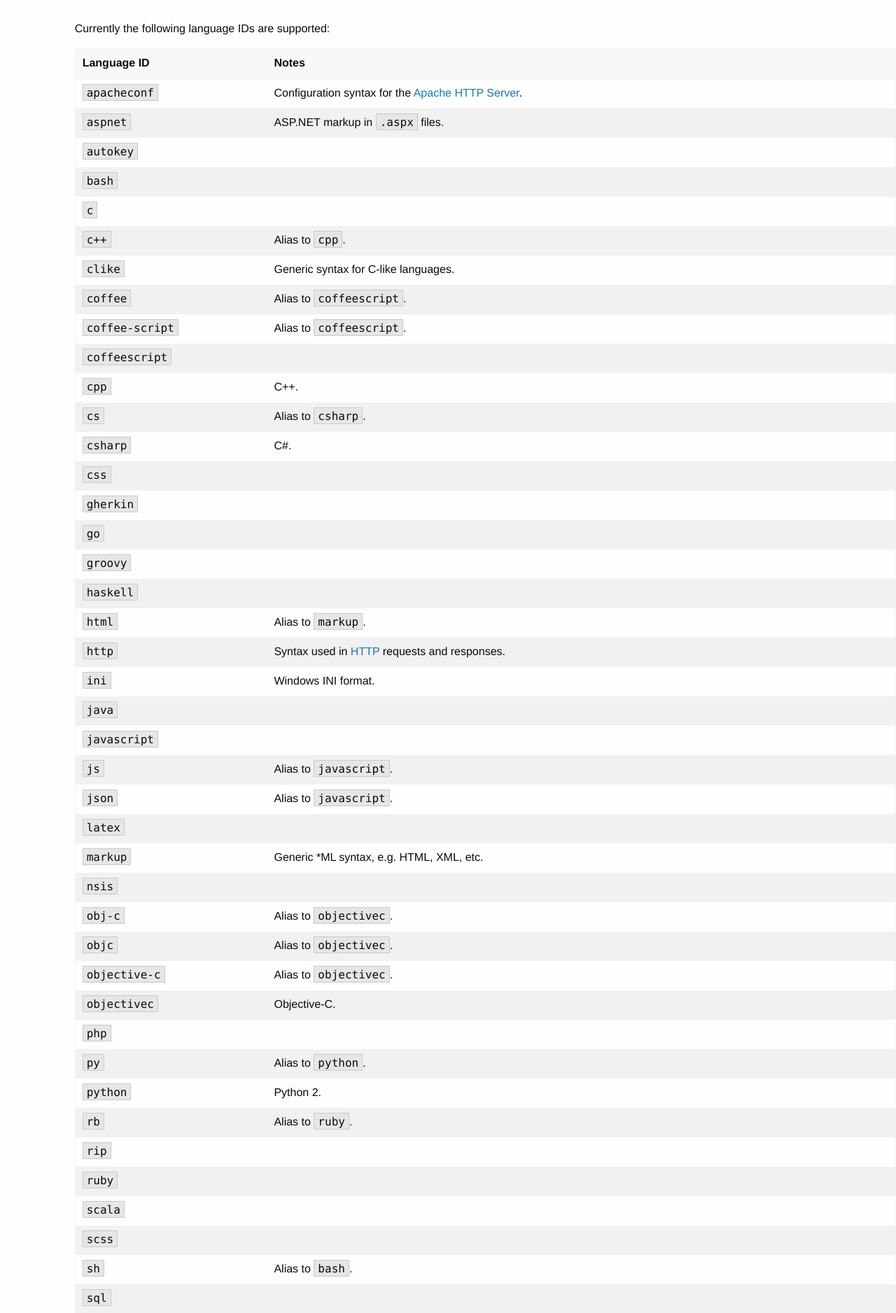
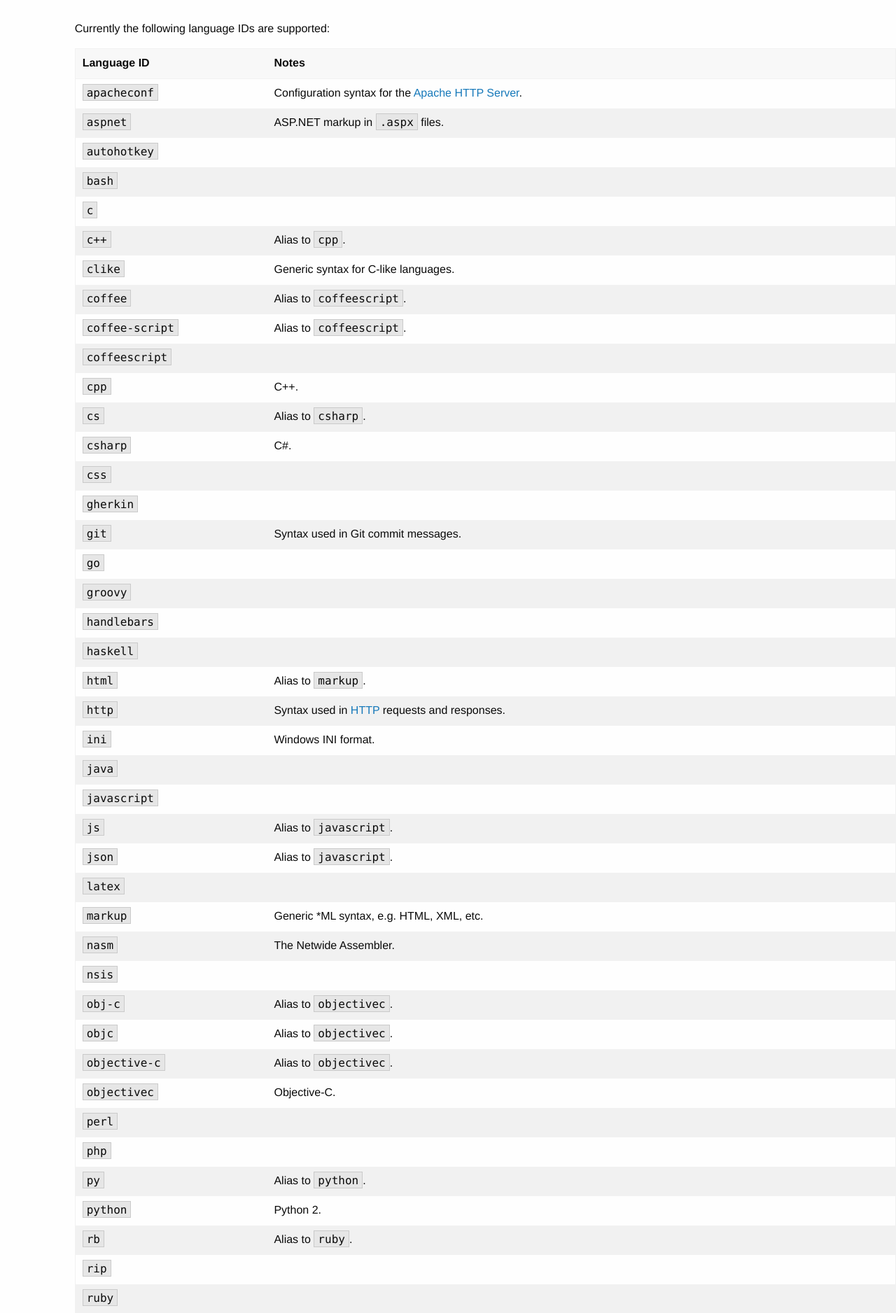
Before and after one commit to MacDownApp/macdown-site-django, a Django app: template pages/templates/pages/features.html in a window 1280 px wide. Shown: the part 1665-3541 px from the top of the page at 70% size. Run offline with Django 3.2, Linux system fonts and the light colour scheme; the template is opened without the code that fills it, so the values that code supplies are empty; some libraries are stand-ins or nearby versions.

Commit message:
Update Prism language list

```diff
--- a/pages/templates/pages/features.html
+++ b/pages/templates/pages/features.html
@@ -47,7 +47,7 @@
       <tbody>
         <tr><td><code>apacheconf</code></td><td>Configuration syntax for the <a href="http://httpd.apache.org">Apache HTTP Server</a>.</td></tr>
         <tr><td><code>aspnet</code></td><td>ASP.NET markup in <code>.aspx</code> files.</td></tr>
-        <tr><td><code>autokey</code></td><td></td></tr>
+        <tr><td><code>autohotkey</code></td><td></td></tr>
         <tr><td><code>bash</code></td><td></td></tr>
         <tr><td><code>c</code></td><td></td></tr>
         <tr><td><code>c++</code></td><td>Alias to <code>cpp</code>.</td></tr>
@@ -60,8 +60,10 @@
         <tr><td><code>csharp</code></td><td>C#.</td></tr>
         <tr><td><code>css</code></td><td></td></tr>
         <tr><td><code>gherkin</code></td><td></td></tr>
+        <tr><td><code>git</code></td><td>Syntax used in Git commit messages.</td></tr>
         <tr><td><code>go</code></td><td></td></tr>
         <tr><td><code>groovy</code></td><td></td></tr>
+        <tr><td><code>handlebars</code></td><td></td></tr>
         <tr><td><code>haskell</code></td><td></td></tr>
         <tr><td><code>html</code></td><td>Alias to <code>markup</code>.</td></tr>
         <tr><td><code>http</code></td><td>Syntax used in <a href="http://en.wikipedia.org/wiki/Hypertext_Transfer_Protocol">HTTP</a> requests and responses.</td></tr>
@@ -72,11 +74,13 @@
         <tr><td><code>json</code></td><td>Alias to <code>javascript</code>.</td></tr>
         <tr><td><code>latex</code></td><td></td></tr>
         <tr><td><code>markup</code></td><td>Generic *ML syntax, e.g. HTML, XML, etc.</td></tr>
+        <tr><td><code>nasm</code></td><td>The Netwide Assembler.</td></tr>
         <tr><td><code>nsis</code></td><td></td></tr>
         <tr><td><code>obj-c</code></td><td>Alias to <code>objectivec</code>.</td></tr>
         <tr><td><code>objc</code></td><td>Alias to <code>objectivec</code>.</td></tr>
         <tr><td><code>objective-c</code></td><td>Alias to <code>objectivec</code>.</td></tr>
         <tr><td><code>objectivec</code></td><td>Objective-C.</td></tr>
+        <tr><td><code>perl</code></td><td></td></tr>
         <tr><td><code>php</code></td><td></td></tr>
         <tr><td><code>py</code></td><td>Alias to <code>python</code>.</td></tr>
         <tr><td><code>python</code></td><td>Python 2.</td></tr>
@@ -84,6 +88,7 @@
         <tr><td><code>rip</code></td><td></td></tr>
         <tr><td><code>ruby</code></td><td></td></tr>
         <tr><td><code>scala</code></td><td></td></tr>
+        <tr><td><code>scheme</code></td><td></td></tr>
         <tr><td><code>scss</code></td><td></td></tr>
         <tr><td><code>sh</code></td><td>Alias to <code>bash</code>.</td></tr>
         <tr><td><code>sql</code></td><td></td></tr>
```
